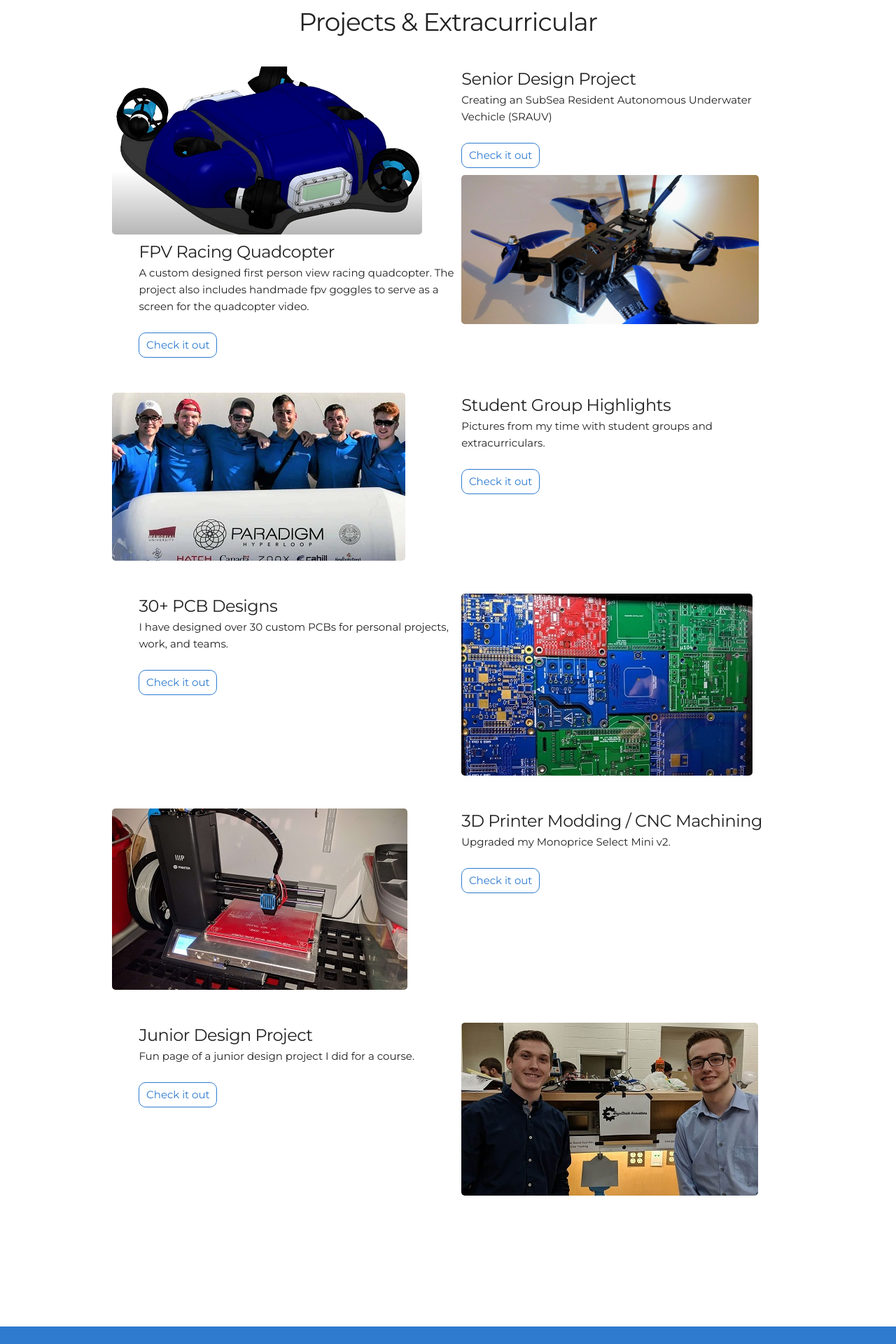
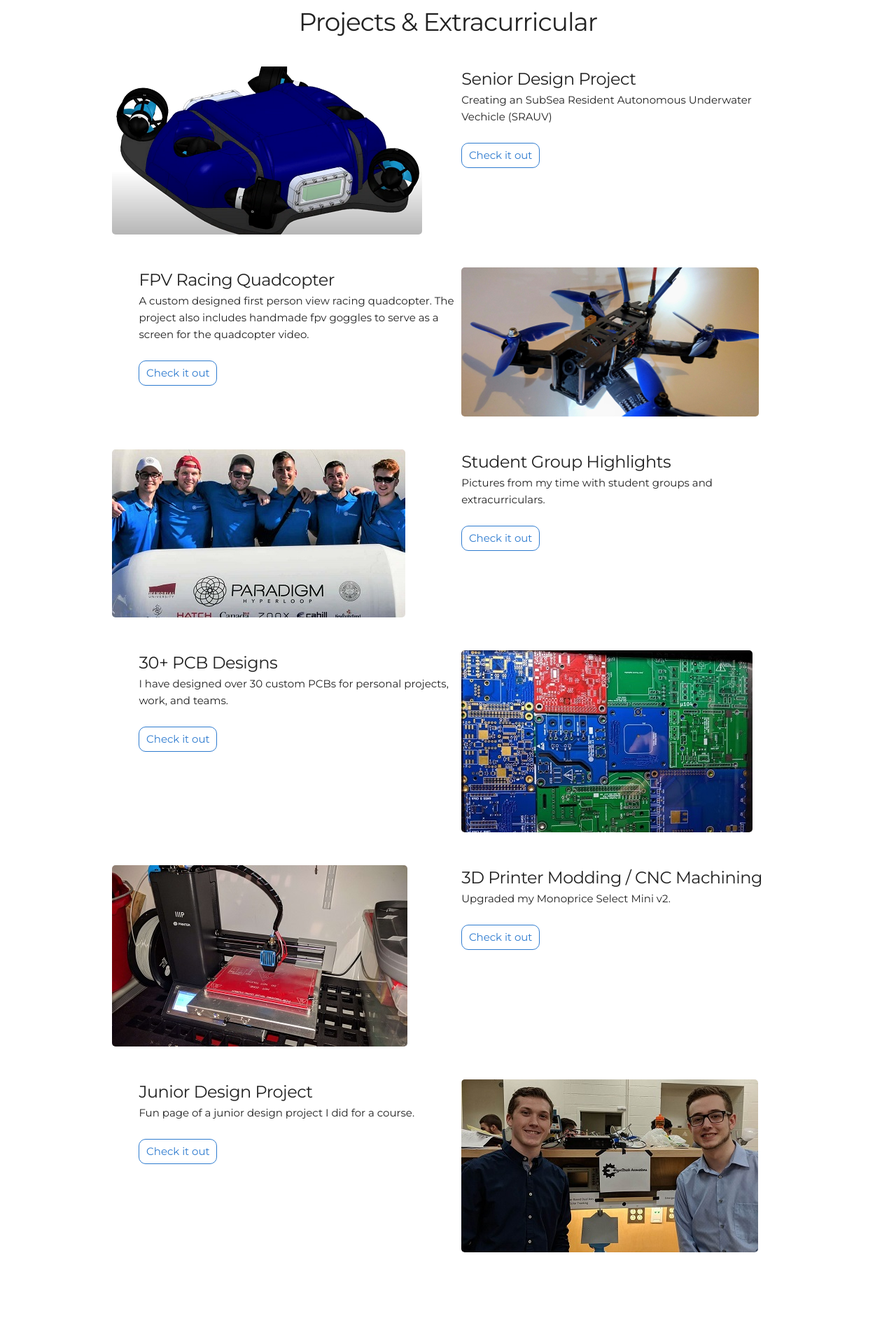
Before and after one commit to MitchellStride/mitchellstride.github.io, a Jekyll site: the page built from index.html, in a window 1280 px wide. Shown: the part 1544-3464 px from the top of the page at 70% size. Built offline with Jekyll 4.4.1, drawn with Linux system fonts in a browser that asks for light colours.

Commit message:
Small fixes for previous

```diff
--- a/_includes/projects.html
+++ b/_includes/projects.html
@@ -9,8 +9,9 @@
     <div class="six columns">
       <h5> Senior Design Project </h5>
       <p>Creating an SubSea Resident Autonomous Underwater Vechicle (SRAUV)</p>
-      <a class="project-link" href="/WebAssets/StudentGroups">Check it out</a>
+      <a class="project-link" href="/WebAssets/SrDesign-Project/">Check it out</a>
     </div>
+  </div>
   <div class="row user-projects">
     <div class="six columns images">
       <a href="/Quadcopter"><img alt="project3" src="{{ "/assets/img/quadcopter.png" | prepend: site.baseurl }}" /></a>
```
